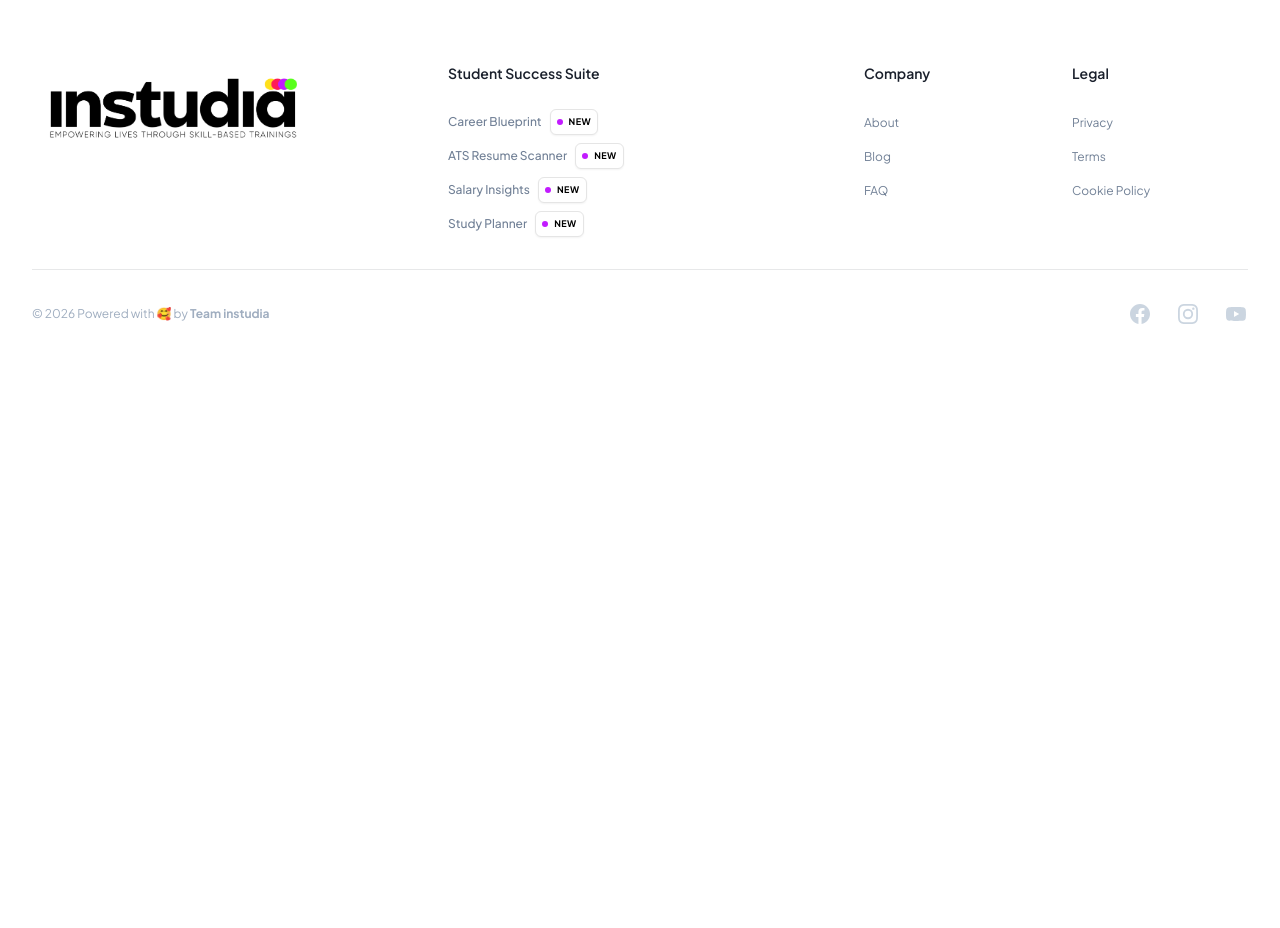
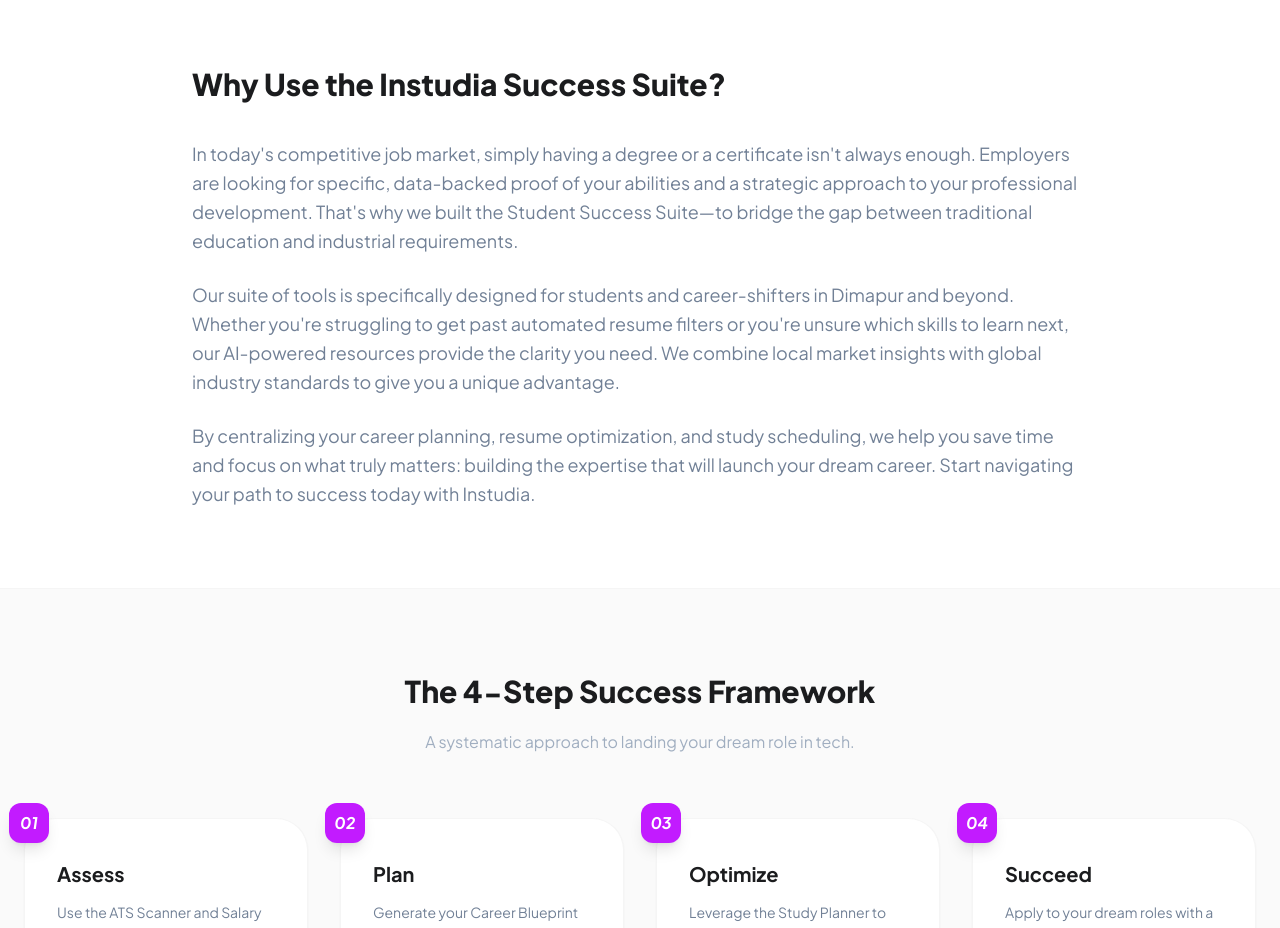
Before and after one commit to vishalbardewa/instudia-web-v2, a Next.js app: page /tools in a window 1280 px wide. Shown: the part 1860-2788 px from the top of the page. Before the commit the page ends 2218 px from the top, so only its background shows below. Built offline with nearby package versions, Linux system fonts and the light colour scheme.

Commit message:
chore: updated SEO changes

```diff
--- a/app/components/atom/BlogCard.tsx
+++ b/app/components/atom/BlogCard.tsx
@@ -61,7 +61,7 @@
               <img
                 className="h-10 w-10 rounded-full"
                 src={author.imageUrl}
-                alt=""
+                alt={author.name}
               />
             </a>
           </div>
--- a/app/tools/page.tsx
+++ b/app/tools/page.tsx
@@ -84,6 +84,44 @@
     imageUrl: "https://ik.imagekit.io/dxffek9yf/course-list-page/tool-4.png"
   },
 ]
+
+const FAQ_DATA = [
+  {
+    q: "How can the ATS Resume Scanner help my job search?",
+    a: "Our ATS (Applicant Tracking System) Resume Scanner uses advanced algorithms to compare your resume against industry-standard requirements. It identifies missing keywords, formatting issues, and structural gaps that might prevent your application from reaching a human recruiter. By optimizing your resume with our scanner, you increase your chances of landing interviews by up to 3x."
+  },
+  {
+    q: "What is the Career Blueprint tool?",
+    a: "The Career Blueprint is an interactive roadmap generator that analyzes your current skill set and compares it with your dream role's requirements. It provides a step-by-step learning path, suggesting specific certifications, projects, and skills you need to bridge the gap and become a top-tier candidate."
+  },
+  {
+    q: "Are these career tools free to use?",
+    a: "Yes! Currently, all tools in the Student Success Suite are free for Instudia students and the wider community. We are committed to empowering Dimapur's talent by removing barriers to high-quality career resources and industrial insights."
+  },
+  {
+    q: "How accurate are the Salary Insights for Nagaland?",
+    a: "Our Salary Insights tool combines global industry benchmarks with local market data from our network of partners and alumni. While individual offers vary, it provides a realistic range for roles like Web Development, UI/UX Design, and Project Management specifically tailored for the regional context."
+  }
+];
+
+const PROCESS_STEPS = [
+  {
+    title: "Assess",
+    desc: "Use the ATS Scanner and Salary Insights to understand your current standing and market value in the tech ecosystem."
+  },
+  {
+    title: "Plan",
+    desc: "Generate your Career Blueprint to identify the exact skills and certifications needed to reach your professional goals."
+  },
+  {
+    title: "Optimize",
+    desc: "Leverage the Study Planner to create a manageable schedule that fits your daily life while ensuring consistent progress."
+  },
+  {
+    title: "Succeed",
+    desc: "Apply to your dream roles with a data-backed strategy, an optimized resume, and a clear path to career milestones."
+  }
+];
 
 const styles: Record<string, { bg: string; border: string; text: string; hover: string; button: string }> = {
   purple: {
@@ -224,6 +262,95 @@
         ))}
       </div>
 
+      {/* Why Section */}
+      <section className="bg-white py-20 px-6 border-y border-neutral-100 mt-12">
+        <div className="max-w-4xl mx-auto">
+          <h2 className="text-3xl font-black text-[#1B1C1E] mb-8">Why Use the Instudia Success Suite?</h2>
+          <div className="space-y-6 text-lg text-gray-600 leading-relaxed">
+            <p>
+              In today's competitive job market, simply having a degree or a certificate isn't always enough. Employers are looking for specific, data-backed proof of your abilities and a strategic approach to your professional development. That's why we built the Student Success Suite—to bridge the gap between traditional education and industrial requirements.
+            </p>
+            <p>
+              Our suite of tools is specifically designed for students and career-shifters in Dimapur and beyond. Whether you're struggling to get past automated resume filters or you're unsure which skills to learn next, our AI-powered resources provide the clarity you need. We combine local market insights with global industry standards to give you a unique advantage.
+            </p>
+            <p>
+              By centralizing your career planning, resume optimization, and study scheduling, we help you save time and focus on what truly matters: building the expertise that will launch your dream career. Start navigating your path to success today with Instudia.
+            </p>
+          </div>
+        </div>
+      </section>
+
+      {/* Process Section */}
+      <section className="py-20 px-6 bg-[#FAFAFA]">
+        <div className="max-w-7xl mx-auto">
+          <div className="text-center mb-16">
+            <h2 className="text-3xl font-black text-[#1B1C1E]">The 4-Step Success Framework</h2>
+            <p className="mt-4 text-gray-500">A systematic approach to landing your dream role in tech.</p>
+          </div>
+          <div className="grid grid-cols-1 md:grid-cols-2 lg:grid-cols-4 gap-8">
+            {PROCESS_STEPS.map((step, i) => (
+              <div key={step.title} className="relative p-8 rounded-[2rem] bg-white border border-neutral-100 shadow-sm border-b-4 border-b-brandpurple/20">
+                <span className="absolute -top-4 -left-4 w-10 h-10 bg-brandpurple text-white flex items-center justify-center rounded-xl font-bold italic shadow-lg">
+                  0{i + 1}
+                </span>
+                <h3 className="text-xl font-bold mb-3 mt-2">{step.title}</h3>
+                <p className="text-gray-600 text-sm leading-relaxed">{step.desc}</p>
+              </div>
+            ))}
+          </div>
+        </div>
+      </section>
+
+      {/* Selection Guide Section */}
+      <section className="bg-white py-20 px-6 border-b border-neutral-100">
+        <div className="max-w-4xl mx-auto">
+          <h2 className="text-3xl font-black text-[#1B1C1E] mb-8">Choosing the Right Tool for Your Journey</h2>
+          <div className="space-y-6 text-lg text-gray-600 leading-relaxed italic">
+            <p>
+              Not sure where to start? We recommend beginning with the <strong>ATS Resume Scanner</strong>. Understanding how your current experience is perceived by automated systems is the first step in any modern job search. Once you have a clear picture of your resume's performance, use the <strong>Career Blueprint</strong> to map out your next skills.
+            </p>
+            <p>
+              If you're already in a specialized role but feel you're being under-compensated, our <strong>Salary Insights</strong> tool will provide the negotiation power you need. Finally, the <strong>Study Planner</strong> is your best friend for long-term consistency, helping you turn your career blueprint into a realistic, daily habit. Whatever your goal, we have a resource to help you reach it faster.
+            </p>
+          </div>
+        </div>
+      </section>
+
+      {/* Impact Section */}
+      <section className="bg-brandpurple/5 py-24 px-6">
+        <div className="max-w-4xl mx-auto text-center">
+          <h2 className="text-3xl font-black text-[#1B1C1E] mb-6">Our Commitment to Student Success</h2>
+          <p className="text-xl text-gray-600 leading-relaxed mb-10 max-w-2xl mx-auto">
+            At Instudia, we believe that education is only the first part of the equation. True success comes when that education is paired with the right industrial tools and a strategic mindset. Our mission is to provide every student in Dimapur with the same level of career resources available in major tech hubs worldwide.
+          </p>
+          <div className="inline-flex items-center gap-2 text-brandpurple font-bold border-b-2 border-brandpurple/20 pb-1">
+            Build your future with us
+            <svg className="w-5 h-5" fill="none" stroke="currentColor" viewBox="0 0 24 24">
+              <path strokeLinecap="round" strokeLinejoin="round" strokeWidth={2.5} d="M17 8l4 4m0 0l-4 4m4-4H3" />
+            </svg>
+          </div>
+        </div>
+      </section>
+
+      {/* FAQ Section */}
+      <section className="py-20 px-6 bg-white border-t border-neutral-100">
+        <div className="max-w-4xl mx-auto">
+          <h2 className="text-3xl font-black text-[#1B1C1E] mb-12 text-center">Frequently Asked Questions</h2>
+          <div className="grid gap-8">
+            {FAQ_DATA.map((faq) => (
+              <div key={faq.q} className="group">
+                <h3 className="text-lg font-bold text-[#1B1C1E] mb-3 group-hover:text-brandpurple transition-colors italic">
+                  Q: {faq.q}
+                </h3>
+                <p className="text-gray-600 leading-relaxed border-l-4 border-brandpurple/10 pl-6 py-2">
+                  {faq.a}
+                </p>
+              </div>
+            ))}
+          </div>
+        </div>
+      </section>
+
       <Script
         id="tools-suite-schema"
         type="application/ld+json"
--- a/app/workshops/WorkshopPhotoGrid.tsx
+++ b/app/workshops/WorkshopPhotoGrid.tsx
@@ -143,7 +143,7 @@
                   onClick={() => setLightbox(i)}
                   className={`flex-shrink-0 w-14 h-14 rounded-xl overflow-hidden border-2 transition-all ${i === lightbox ? "border-brandpurple scale-105" : "border-transparent opacity-50 hover:opacity-75"}`}
                 >
-                  <img src={p.src} alt="" className="w-full h-full object-cover" />
+                  <img src={p.src} alt={p.caption} className="w-full h-full object-cover" />
                 </button>
               ))}
             </div>
```
